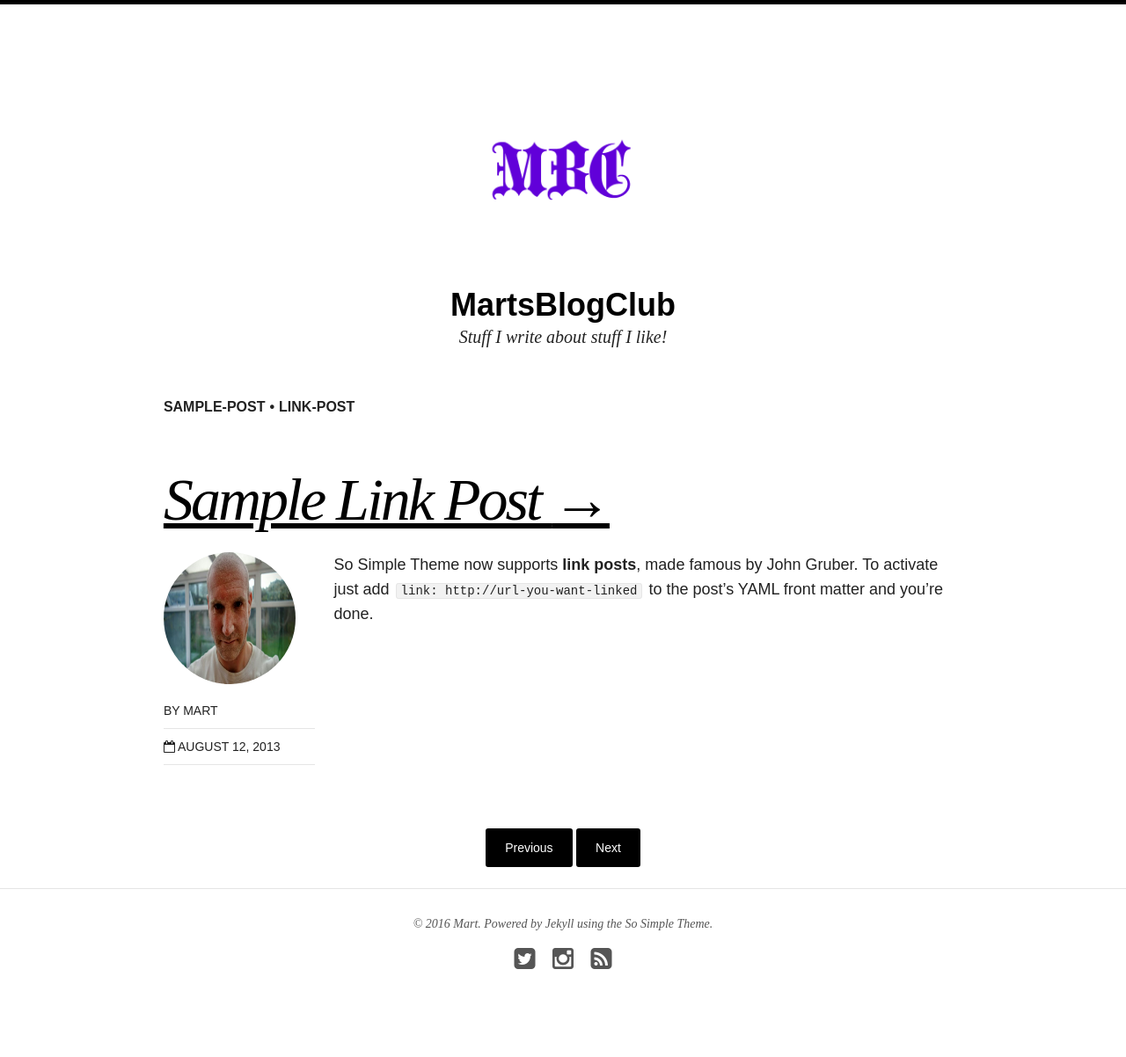
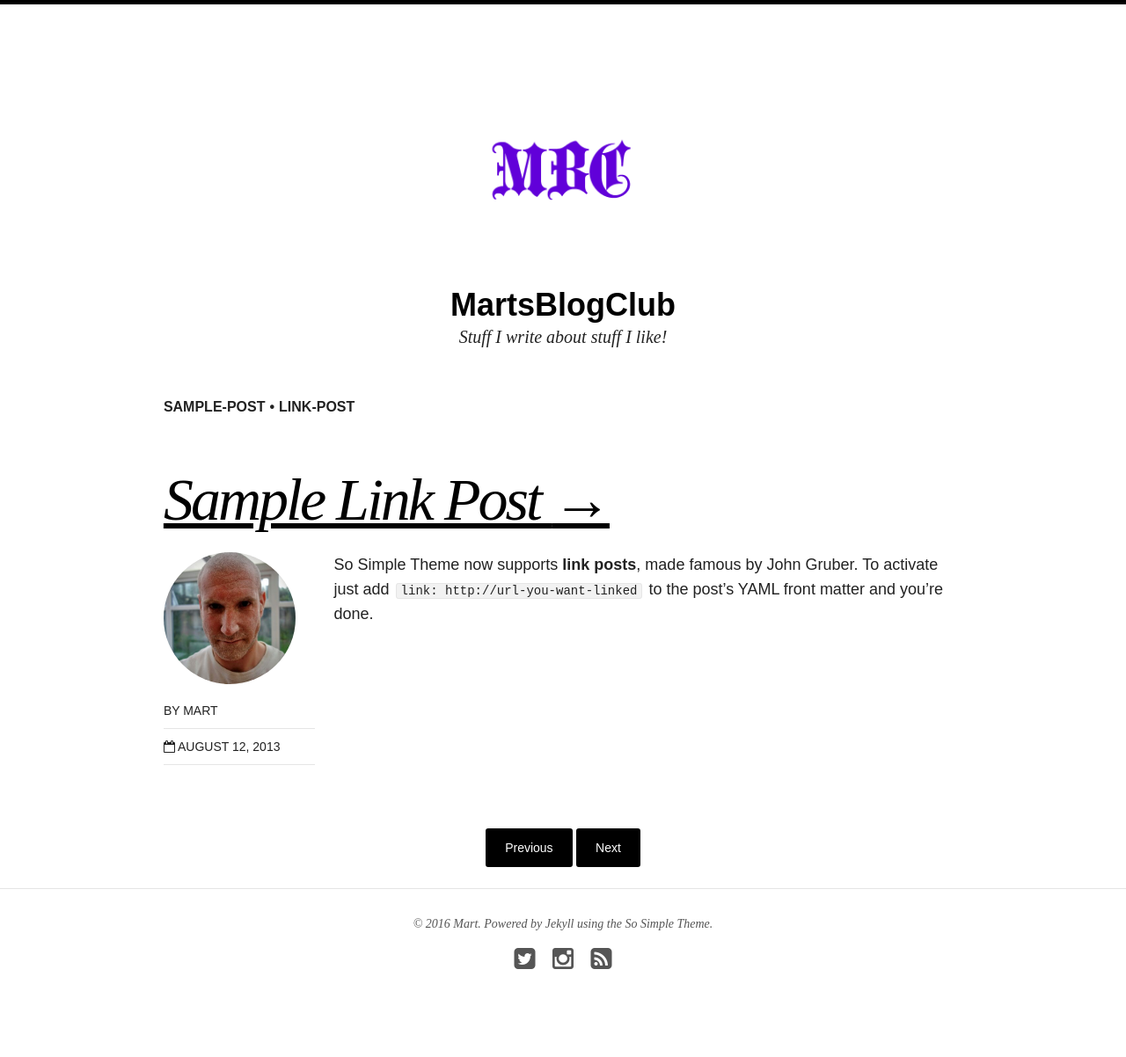
Before and after one commit to dawsneyland/dawsneyland.github.io, a Jekyll site: the page built from _posts/articles/2013-08-12-sample-link-post.md, in a window 1280 px wide. Shown: the whole page at 88% size. Built offline with Jekyll 4.4.1, drawn with Linux system fonts in a browser that asks for light colours; nearby versions of some CDN libraries.

Commit message:
avatar square

```diff
--- a/_config.yml
+++ b/_config.yml
@@ -37,7 +37,7 @@ exclude: ["lib", "config.rb", "Capfile", "config", "log", "Rakefile", "Rakefile.
 # Site owner
 owner:
   name: Mart
-  avatar: dusty.jpg
+  avatar: dustsquare.jpg
   email: martsblogclub@gmail.com
   disqus-shortname:
   twitter: martsblogclub
```
Also changed, not shown: images/dustsquare.jpg (renamed from images/IMG_20160609_2494.jpg).
